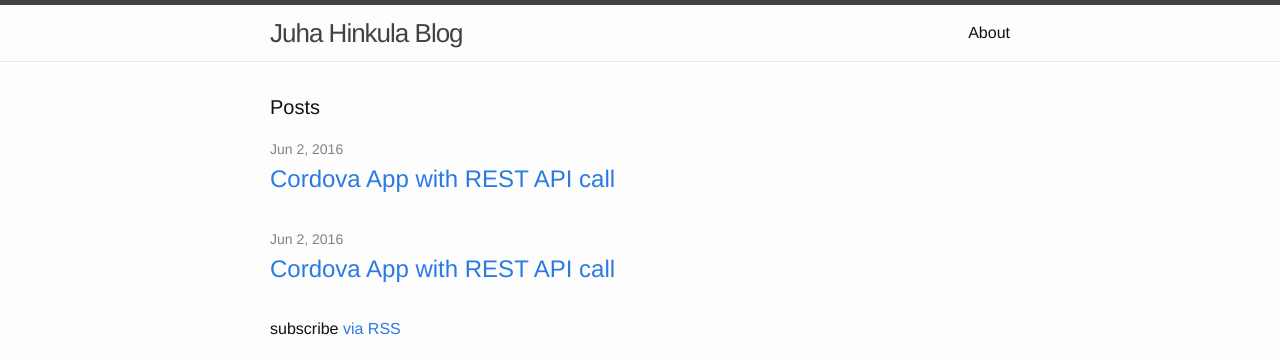
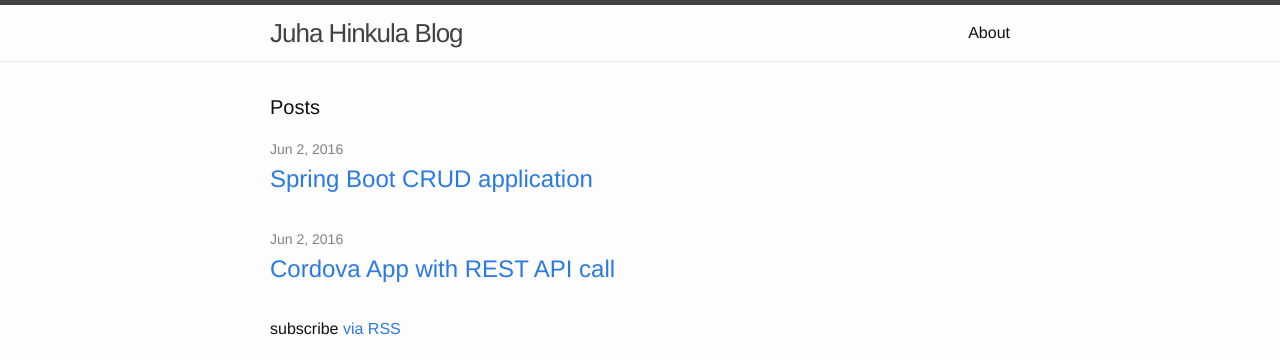
Before and after one commit to juhahinkula/juhahinkula.github.io, a Jekyll site: the page built from index.html, in a window 1280 px wide. Shown: the top 359 px of the page. Built offline with Jekyll 4.4.1, drawn with Linux system fonts in a browser that asks for light colours.

Commit message:
new post

```diff
--- a/_posts/2016-06-20-crudboot.markdown
+++ b/_posts/2016-06-20-crudboot.markdown
@@ -1,11 +1,11 @@
 ---
 layout: post
-title:  "Cordova App with REST API call"
+title:  "Spring Boot CRUD application"
 date:   2016-06-02 17:38:45 +0300
 categories: cordova
 ---
 Simple CRUD application with Spring Boot
 
-![screenshot]({{ site.baseurl }}/img/crudboot.png)
+![screenshot]({{ site.baseurl }}/img/bootcrud.png)
 
 The complete project code can be found from GitHub [repository](https://github.com/juhahinkula/udentList.git)
```
